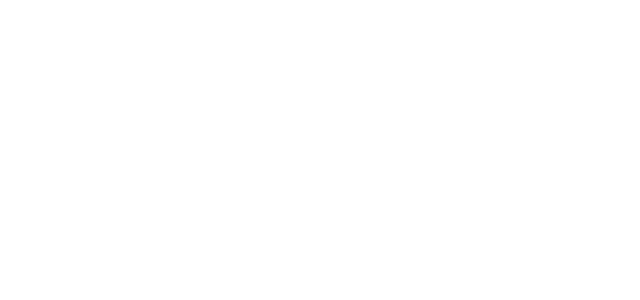
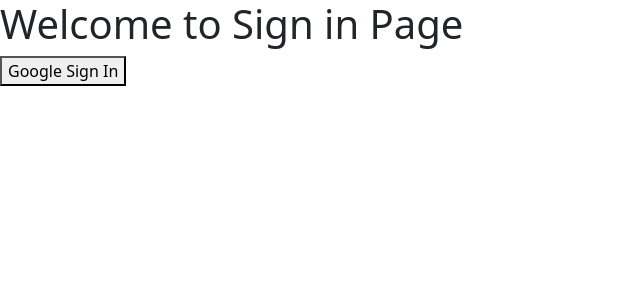
Before and after one commit to Dinesh0727/dev_apps_frontend, a React (Create React App) app: page /login in a window 1280 px wide. Before the commit this address had no page. Shown: the top 300 px of the page, without its empty margins (0-640 px from the left). Built offline with nearby package versions, Linux system fonts and the light colour scheme.

Commit message:
Added the login Page

```diff
--- a/package.json
+++ b/package.json
@@ -9,6 +9,7 @@
     "@testing-library/jest-dom": "^5.17.0",
     "@testing-library/react": "^13.4.0",
     "@testing-library/user-event": "^13.5.0",
+    "axios": "^1.7.3",
     "bootstrap": "^5.3.3",
     "framer-motion": "^11.3.19",
     "react": "^18.3.1",
--- a/src/App.js
+++ b/src/App.js
@@ -3,6 +3,7 @@
 import CommonHome from './Pages/CommonHome';
 import { BrowserRouter as Router, Routes, Route } from 'react-router-dom';
 import ErrorVaultPage from './Pages/ErrorVaultPage';
+import Login from './Pages/Login';
 
 
 export function App() {
@@ -10,6 +11,7 @@
     <div>
       <Router>
         <Routes>
+          <Route exact path='/login' element={<Login/>}></Route>
           <Route exact path="/" element={<CommonHome/>}></Route>
           <Route exact path="/errorVault" element={<ErrorVaultPage/>}></Route>
         </Routes>
--- a/src/Components/Navbar.js
+++ b/src/Components/Navbar.js
@@ -48,9 +48,9 @@
               <button className="btn btn-info mx-2" type="submit">
                 Search
               </button>
-              <button className="btn btn-black" type="submit">
+              <Link className="btn btn-black text-white" type="submit" to={"/login"}>
                 Login
-              </button>
+              </Link>
             </form>
           </div>
         </div>
--- /dev/null
+++ b/src/Pages/Login.js
@@ -0,0 +1,16 @@
+import axios from 'axios'
+import React from 'react'
+
+export default function Login() {
+
+    const handleGoogleLogin = async () => {
+
+    };
+
+  return (
+    <div>
+      <h1>Welcome to Sign in Page</h1>
+      <button onClick={handleGoogleLogin}>Google Sign In</button>
+    </div>
+  )
+}
```
Also changed, not shown: 1 other file (tests, documents, lock files or other folders).
